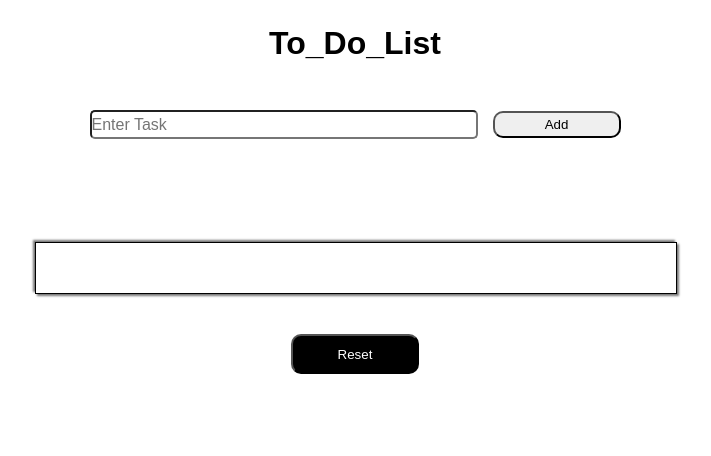
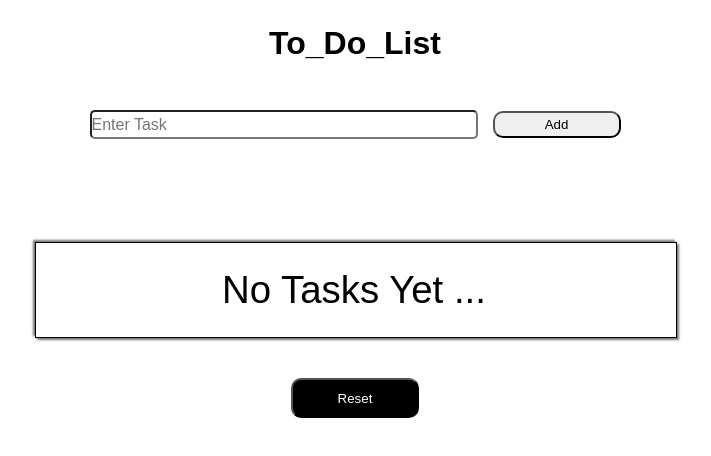
Before and after one commit to Sugam9019/React, a React (Vite) app in the folder reactApp/: page / in a window 1280 px wide. Shown: the top 456 px of the page, without its empty margins (285-996 px from the left). Built offline with nearby package versions, Linux system fonts and the light colour scheme.

Commit message:
TO-DO-LIST 4th pahse

```diff
--- a/reactApp/src/Components/TODO.css
+++ b/reactApp/src/Components/TODO.css
@@ -73,3 +73,9 @@ h1{
     background-color: black;
     color: white;
 }
+
+#message{
+    font-size: 3vw;
+    font-family: sans-serif;
+
+}
--- a/reactApp/src/Components/TODO.jsx
+++ b/reactApp/src/Components/TODO.jsx
@@ -8,6 +8,7 @@ function TODO() {
 
 const [text,setText]=useState("");
 const [taskArr,setTaskArr]=useState([]);
+const [message,setMessage]=useState("No Tasks Yet ...");
 
 
 
@@ -18,6 +19,7 @@ const changeText=(e)=>{
 const addTask=(e)=>{
   setTaskArr([...taskArr,text]);
   setText("");
+  setMessage("");
 }
 
 const deleteTask=(e)=>{
@@ -31,6 +33,7 @@ const deleteTask=(e)=>{
 
 const reset=()=>{
   setTaskArr([]);
+  setMessage("No Tasks Yet ...");
 }
 
 // console.log(taskArr)
@@ -50,6 +53,7 @@ const reset=()=>{
 
 
     <div id="task-field">
+      <p id="message">{message}</p>
       <table>
         <tbody>
                 {
```
